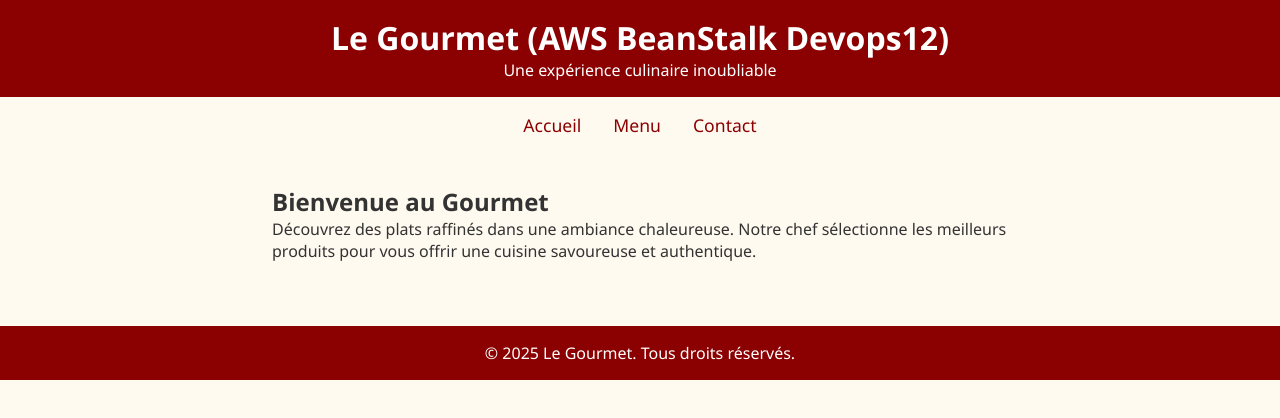
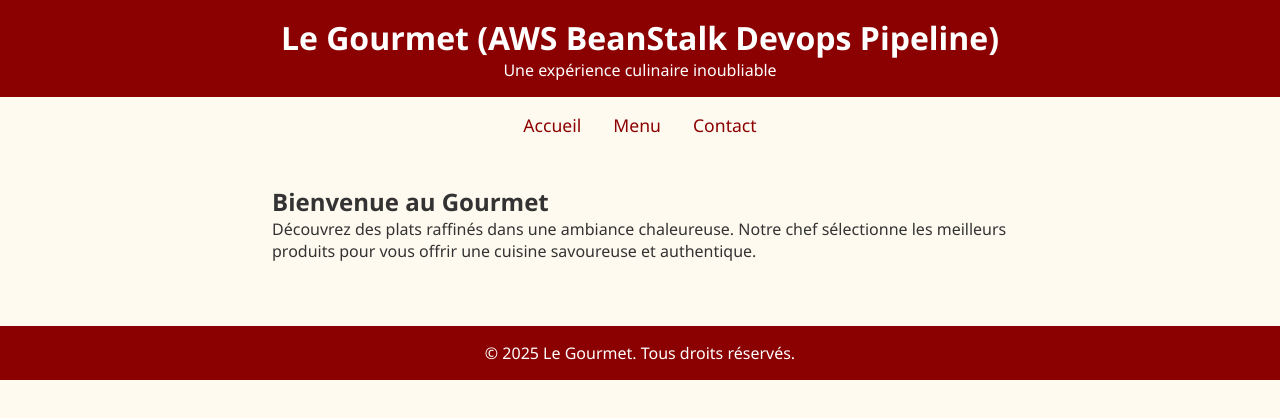
Before and after one commit to olinogit/AWS-Beanstalk-NodeApp, a website: page front/index.html in a window 1280 px wide. Drawn offline with Linux system fonts and the light colour scheme.

Commit message:
modification index for codepipline

```diff
--- a/front/index.html
+++ b/front/index.html
@@ -87,7 +87,7 @@
 <body>
 
   <header>
-    <h1>Le Gourmet (AWS BeanStalk Devops12) </h1>
+    <h1>Le Gourmet (AWS BeanStalk Devops Pipeline) </h1>
     <p>Une expérience culinaire inoubliable</p>
   </header>
 
```
